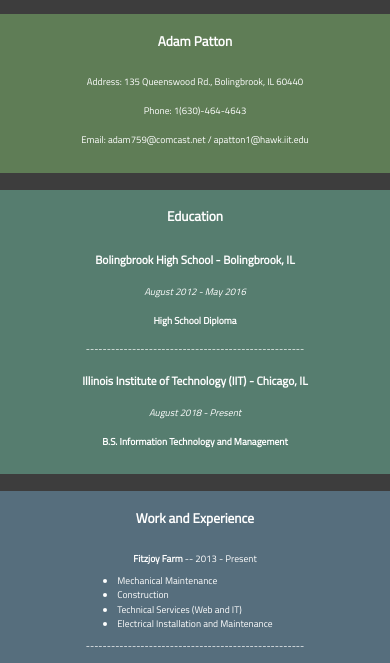
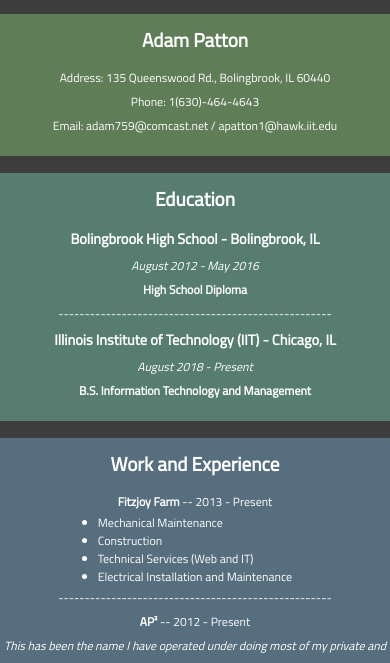
Before and after one commit to Adam759/project-3, a plain HTML site: page index.html in a window 390 px wide. Shown: the part 179-842 px from the top of the page. Drawn offline with Linux system fonts and the light colour scheme; a web font is replaced by a local one.

Commit message:
Fix a few mobile css things

```diff
--- a/css/style.css
+++ b/css/style.css
@@ -15,7 +15,7 @@
      font-weight: bold;
 }
  h2 {
-     font-size: 140%;
+     font-size: 160%;
      margin: 0 auto;
      padding: 0.8vh;
      font-weight: bold;
@@ -138,8 +138,8 @@
 /*Start Individual Pages*/
 /*Resume Page*/
  .resumebody {
-     font-size: 60%;
-     line-height: 3;
+     font-size: 75%;
+     line-height: 2;
      padding: 0px;
 }
  .resumebody ul {
@@ -203,7 +203,7 @@
   height: 100%;
   width: 100%;
 }
-/*Mobile Style*/
+/*Desktop Upscaling*/
 @media only screen and (min-width: 768px) {
   .top-banner {
     font-size: 62pt;
```
